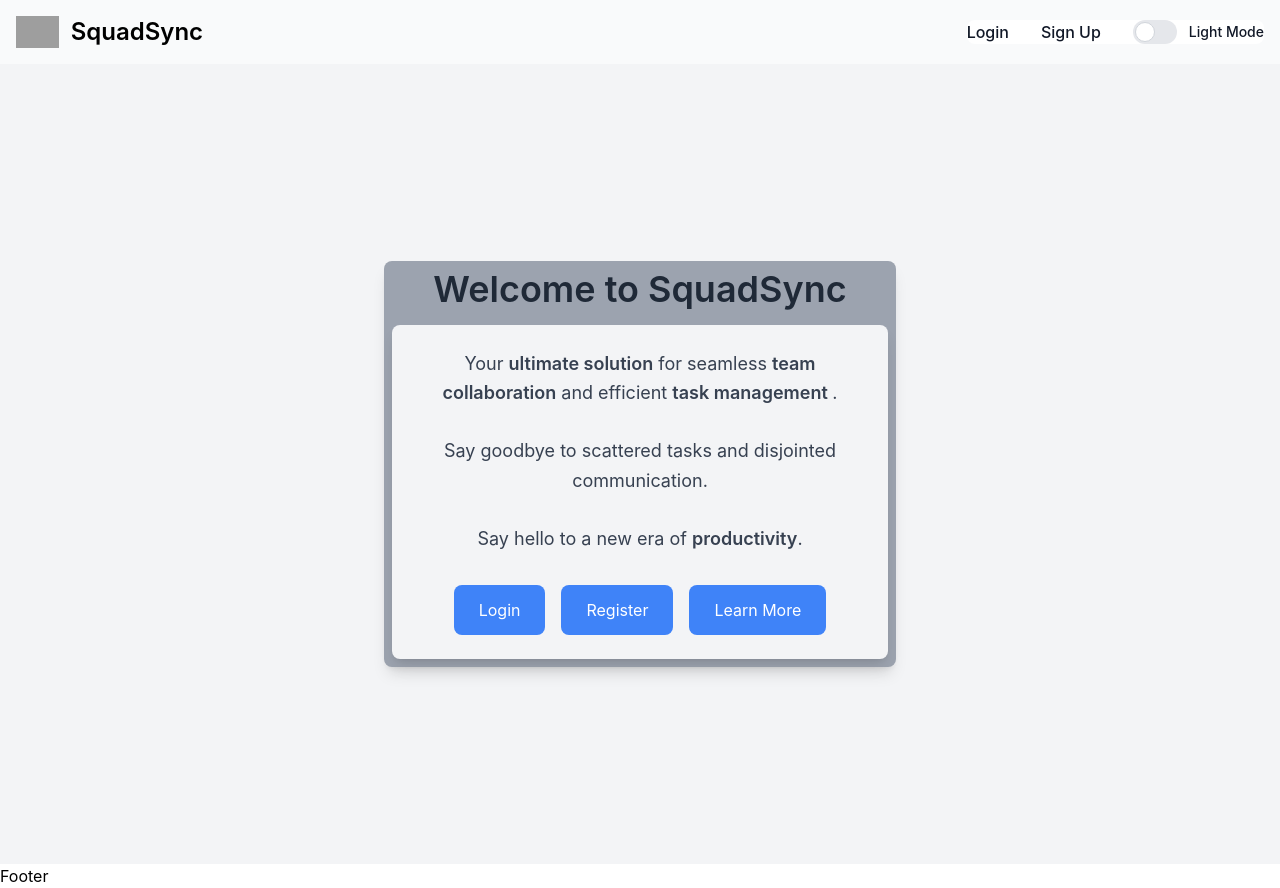
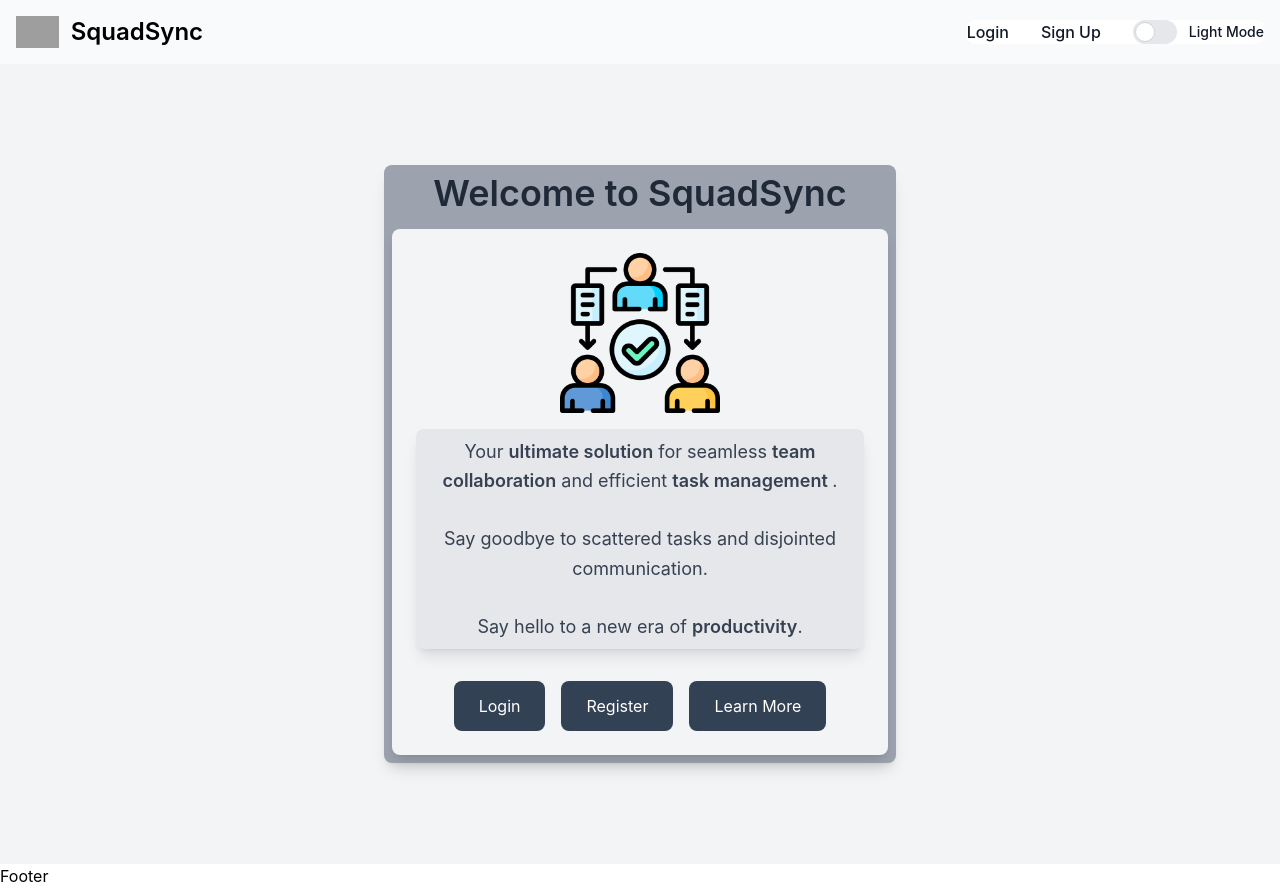
Before and after one commit to erikbenedict/squad-sync, a React (Vite) app in the folder client/: page / in a window 1280 px wide. Built offline with nearby package versions, Linux system fonts and the light colour scheme; grey boxes are pictures that could not be loaded.

Commit message:
feature: updated landing style

```diff
--- a/client/src/pages/Landing.jsx
+++ b/client/src/pages/Landing.jsx
@@ -1,6 +1,7 @@
 import { useState } from 'react';
 import { Carousel } from 'flowbite-react';
 import { Link } from 'react-router-dom';
+import delegation from '../assets/delegation.png';
 
 const Landing = () => {
   const [showCarousel, setShowCarousel] = useState(false);
@@ -24,8 +25,11 @@ const Landing = () => {
             Welcome to SquadSync
           </h1>
           <div className="p-6 md:p-10 rounded-lg shadow-lg bg-gray-100 dark:bg-gray-400">
+            <div className="flex justify-center mb-4">
+              <img src={delegation} alt="delegation icon" className="h-40" />
+            </div>
             <div className="max-w-md mx-auto text-center">
-              <p className="mb-8 text-gray-700 text-lg leading-relaxed">
+              <p className="mb-8 text-gray-700 text-lg leading-relaxed bg-gray-200 p-2 rounded-lg shadow-lg">
                 Your <span className="font-semibold">ultimate solution</span>{' '}
                 for seamless{' '}
                 <span className="font-semibold">team collaboration</span> and
@@ -40,14 +44,14 @@ const Landing = () => {
                 <span className="font-semibold">productivity</span>.
               </p>
               <div className="flex justify-center space-x-4">
-                <button className="btn btn-primary px-6 py-3 rounded-lg text-white bg-blue-500 hover:bg-blue-600 focus:outline-none">
+                <button className="btn btn-primary px-6 py-3 rounded-lg text-white bg-slate-700 transition ease-in-out hover:-translate-y-1 hover:scale-110 focus:outline-none">
                   <Link to="/login">Login</Link>
                 </button>
-                <button className="btn btn-primary px-6 py-3 rounded-lg text-white bg-blue-500 hover:bg-blue-600 focus:outline-none">
+                <button className="btn btn-primary px-6 py-3 rounded-lg text-white bg-slate-700 transition ease-in-out hover:-translate-y-1 hover:scale-110 focus:outline-none">
                   <Link to="/register">Register</Link>
                 </button>
                 <button
-                  className="btn btn-primary px-6 py-3 rounded-lg text-white bg-blue-500 hover:bg-blue-600 focus:outline-none"
+                  className="btn btn-primary px-6 py-3 rounded-lg text-white bg-slate-700 transition ease-in-out hover:-translate-y-1 hover:scale-110 focus:outline-none"
                   onClick={handleCarouselButtonClick}
                 >
                   Learn More
@@ -76,7 +80,7 @@ const Landing = () => {
                     Task Management
                   </h2>
                 </div>
-                <div className="text-base text-black overflow-auto">
+                <div className="text-base text-black overflow-auto mb-3 bg-gray-100 p-2 rounded-lg shadow-lg">
                   {/* Add a scrollable container for the text */}
                   <p>
                     SquadSync, a cutting-edge task management application,
@@ -97,14 +101,14 @@ const Landing = () => {
               }}
               data-carousel-item
             >
-              <div className="absolute inset-0 flex flex-col justify-between text-white bg-black bg-opacity-50 p-8">
+              <div className="absolute inset-0 flex flex-col justify-between text-gray-200 bg-black bg-opacity-50 p-8">
                 <div className="text-center ">
-                  <h2 className="text-3xl text-gray-900 font-bold mb-2">
+                  <h2 className="text-3xl font-bold mb-2">
                     How to Use SquadSync
                   </h2>
                 </div>
-                <div className="text-base text-black overflow-auto font-semibold">
-                  <div className="text-gray-900 text-bold">
+                <div className="text-base overflow-auto font-semibold p-8">
+                  <div className="text-bold">
                     Getting started with SquadSync is easy! Follow these simple
                     steps to harness the power of collaborative task management:
                     <ol className="list-decimal ml-6 mt-3">
```
Also changed, not shown: client/src/assets/delegation.png (added).
